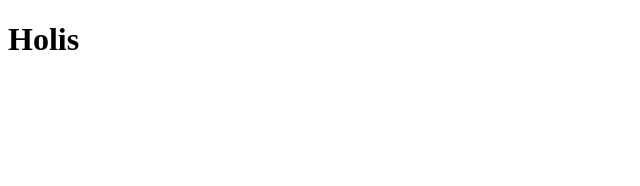
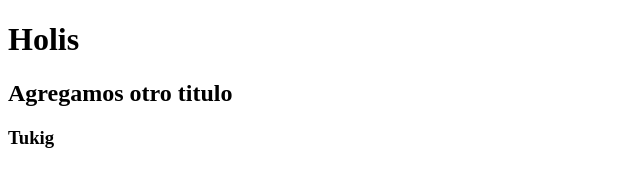
Before and after one commit to mCaglie/git-branches, a plain HTML site: page index.html in a window 1280 px wide. Shown: the whole page, without its empty margins (0-640 px from the left). Drawn offline with Linux system fonts and the light colour scheme.

Commit message:
add: titulos en prod

```diff
--- a/index.html
+++ b/index.html
@@ -7,5 +7,7 @@
 </head>
 <body>
     <h1>Holis</h1>
+    <h2>Agregamos otro titulo</h2>
+    <h3>Tukig</h3>
 </body>
 </html>
```
